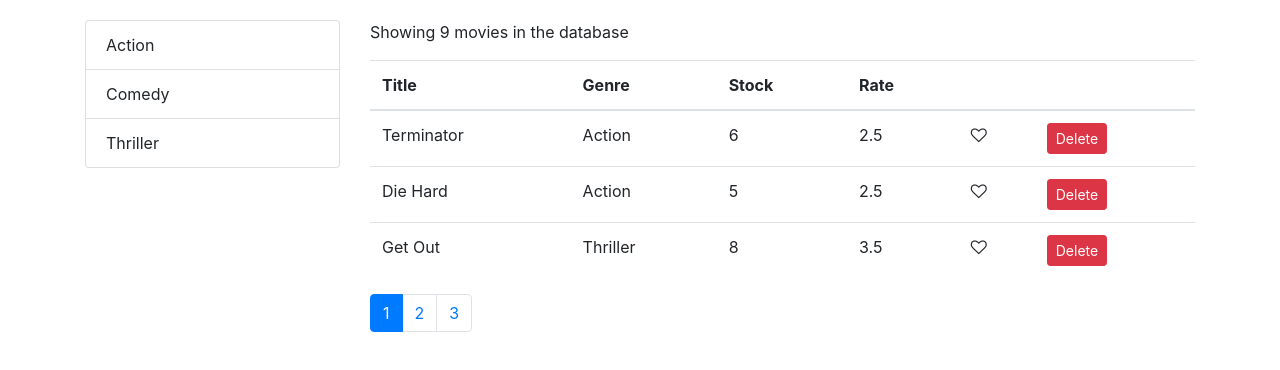
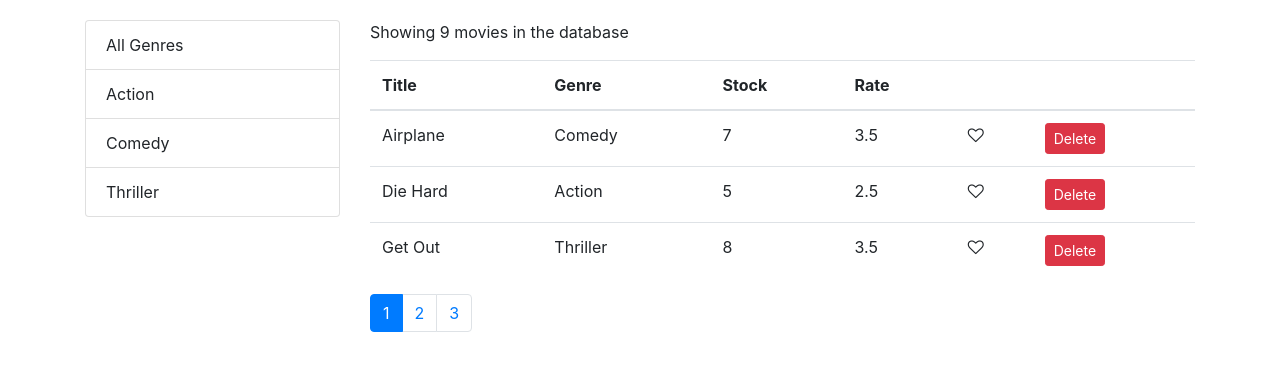
Before and after one commit to DimasYudhistira91/react-movie-app, a React (Create React App) app: page / in a window 1280 px wide. Shown: the top 370 px of the page. Built offline with nearby package versions, Linux system fonts and the light colour scheme.

Commit message:
sorting asc and desc

```diff
--- a/src/components/common/like.jsx
+++ b/src/components/common/like.jsx
@@ -1,4 +1,4 @@
-import React, { Component } from 'react';
+import React from 'react';
 
 const Like = (props) => {
   let heartClicked = "fa fa-heart";
--- a/src/components/movies.jsx
+++ b/src/components/movies.jsx
@@ -1,21 +1,24 @@
 import React, { Component } from 'react';
-import Like from './common/like';
+import MoviesTable from './moviesTable';
 import ListGroup from './common/listGroup';
 import Pagination from './common/pagination';
 import { getMovies } from '../services/fakeMovieService';
 import { getGenres } from '../services/fakeGenreService';
 import { paginate } from '../utils/paginate';
+import _ from 'lodash';
 
 class Movies extends Component {
   state = {
     movies: [],
     genres: [],
     currentPage: 1,
-    pageSize: 3
+    pageSize: 3,
+    sortColumn: { path: 'title', order: 'asc' }
    };
 
   componentDidMount() {
-    this.setState({ movies: getMovies(), genres: getGenres() });
+    const genres = [{ _id: "", name: 'All Genres'}, ...getGenres()];
+    this.setState({ movies: getMovies(), genres });
   }
 
   handleDelete = (moviedlt) => {
@@ -36,54 +39,57 @@
   };
 
   handleGenreSelect = genre => {
-    this.setState({ genSel: genre });
+    this.setState({ selectedGenre: genre, currentPage: 1 });
+  };
+
+  handleSort = path => {
+    const sortColumn = { ...this.state.sortColumn };
+    if(sortColumn.path === path)
+      sortColumn.order = sortColumn.order === 'asc' ? 'desc' : 'asc';
+    else {
+      sortColumn.path = path;
+      sortColumn.order = 'asc';
+    };
+    this.setState({ sortColumn });
   };
 
   render() {
     const { length: count } = this.state.movies;
-    const { pageSize, currentPage, movies: allMovies } = this.state;
+    const {
+      pageSize,
+      currentPage,
+      sortColumn,
+      selectedGenre,
+      movies: allMovies
+    } = this.state;
 
     if (count === 0) return <p>There are no movies in the database</p>;
 
-    const movies = paginate(allMovies, currentPage, pageSize);
+    const filtered = selectedGenre && selectedGenre._id ? allMovies.filter(mv => mv.genre._id === selectedGenre._id) : allMovies;
+
+    const sorted = _.orderBy(filtered, [sortColumn.path], [sortColumn.order])
+
+    const movies = paginate(sorted, currentPage, pageSize);
 
     return (
       <div className="row">
         <div className="col-3">
           <ListGroup
             items={this.state.genres}
-            selectedItem={this.state.genSel}
+            selectedItem={selectedGenre}
             onItemSelect={this.handleGenreSelect}
           />
         </div>
         <div className="col">
-          <p>Showing {this.state.movies.length} movies in the database</p>
-          <table className="table">
-            <thead>
-              <tr>
-                <th>Title</th>
-                <th>Genre</th>
-                <th>Stock</th>
-                <th>Rate</th>
-                <th/>
-                <th/>
-              </tr>
-            </thead>
-            <tbody>
-              {movies.map(movie => (
-              <tr key={movie._id}>
-                <td>{movie.title}</td>
-                <td>{movie.genre.name}</td>
-                <td>{movie.numberInStock}</td>
-                <td>{movie.dailyRentalRate}</td>
-                <td>{<Like liked={movie.liked} onClick={() => this.handleLike(movie)} />}</td>
-                <td><button onClick={() => this.handleDelete(movie)} className="btn btn-danger btn-sm">Delete</button></td>
-              </tr>
-              ))}
-            </tbody>
-          </table>
+          <p>Showing {filtered.length} movies in the database</p>
+          <MoviesTable
+            movies={movies}
+            onLike={this.handleLike}
+            onDelete={this.handleDelete}
+            onSort={this.handleSort}
+          />
           <Pagination
-            itemsCount={count}
+            itemsCount={filtered.length}
             pageSize={pageSize}
             currentPage={currentPage}
             onPageChange={this.handlePageChange}
--- /dev/null
+++ b/src/components/moviesTable.jsx
@@ -0,0 +1,47 @@
+import React from 'react';
+import Like from './common/like';
+
+const MoviesTable = (props) => {
+  const { movies, onDelete, onLike, onSort } = props;
+
+  return (
+    <table className="table">
+      <thead>
+        <tr>
+          <th onClick={() => onSort('title')}>Title</th>
+          <th onClick={() => onSort('genre.name')}>Genre</th>
+          <th onClick={() => onSort('numberInStock')}>Stock</th>
+          <th onClick={() => onSort('dailyRentalRate')}>Rate</th>
+          <th/>
+          <th/>
+        </tr>
+      </thead>
+      <tbody>
+        {movies.map(movie => (
+        <tr key={movie._id}>
+          <td>{movie.title}</td>
+          <td>{movie.genre.name}</td>
+          <td>{movie.numberInStock}</td>
+          <td>{movie.dailyRentalRate}</td>
+          <td>
+            <Like
+              liked={movie.liked}
+              onClick={() => onLike(movie)}
+            />
+          </td>
+          <td>
+            <button
+              onClick={() => onDelete(movie)}
+              className="btn btn-danger btn-sm"
+            >
+              Delete
+            </button>
+          </td>
+        </tr>
+        ))}
+      </tbody>
+    </table>
+  );
+}
+
+export default MoviesTable
```
Also changed, not shown: src/components/common/listGroup.jsx (+7 -1 lines), src/services/fakeGenreService.js (line endings or trailing spaces).
